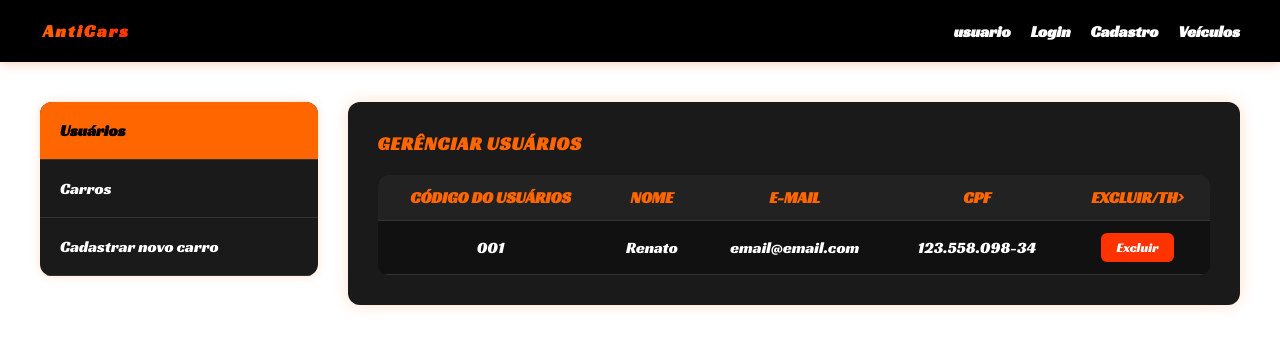
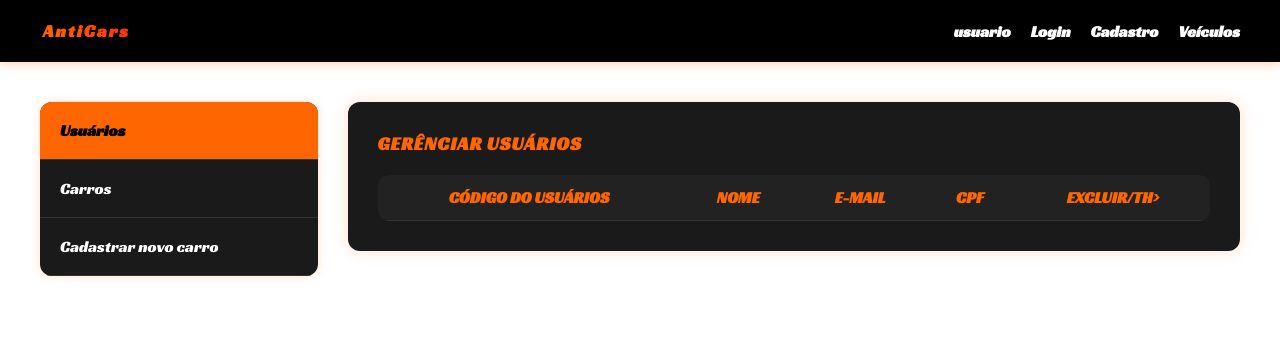
Before and after one commit to renato-dsantos/Projeto_Site_AutoCars, a website: page pages/adm.html in a window 1280 px wide. Drawn offline with Linux system fonts and the light colour scheme; no server answers.

Commit message:
Atualizado tabela

```diff
--- a/pages/adm.html
+++ b/pages/adm.html
@@ -38,13 +38,7 @@
                                         <th>Excluir/th>
                                     </thead>
                                     <tbody>
-                                    <td>001</td>
-                                    <td>Renato</td>
-                                    <td>email@email.com</td>
-                                    <td>123.558.098-34</td>
-                                    <td>
-                                        <button class="btnExcluir" id="btnExcluirUser" type="button">Excluir</button>
-                                    </td>
+
                                     </tbody>
                             </Table>
                     </div>
```
